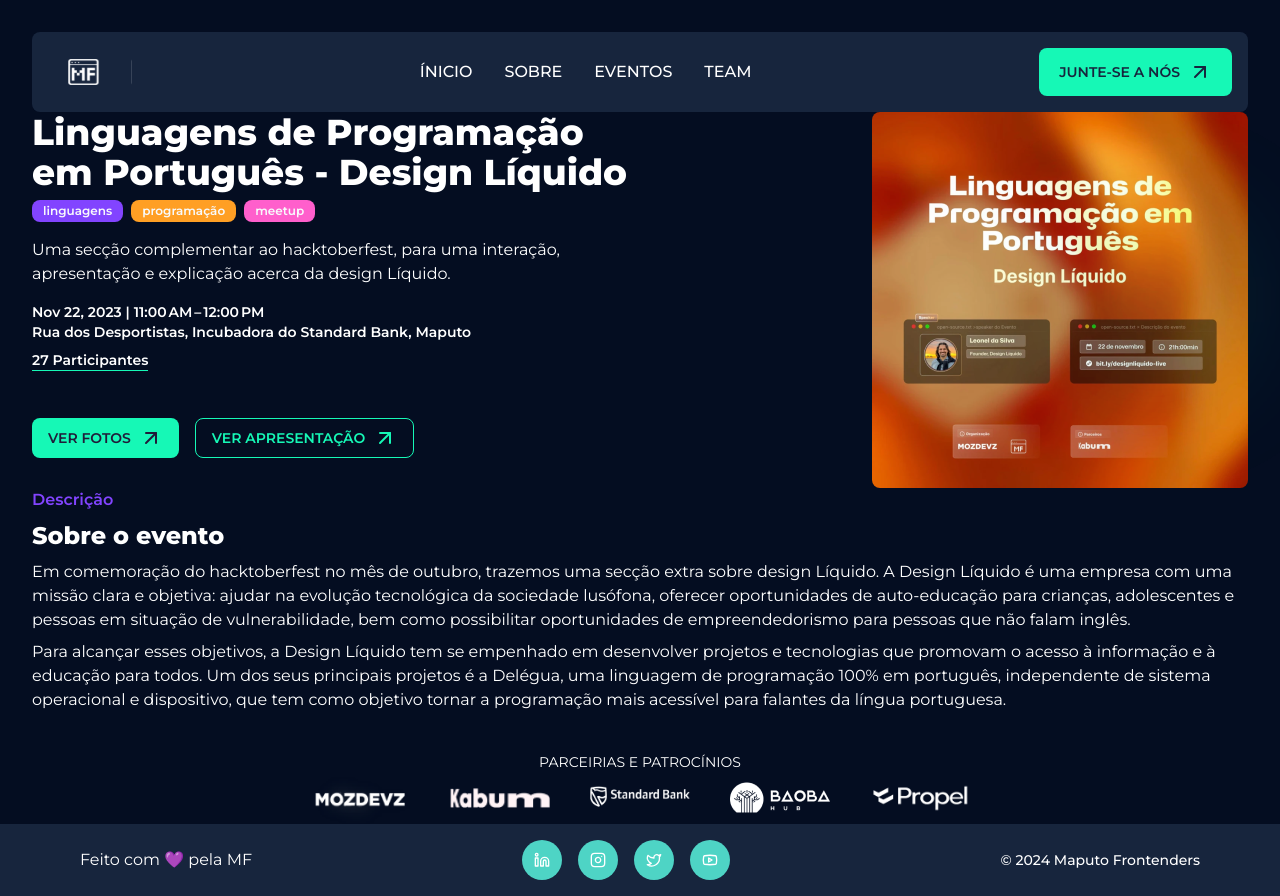
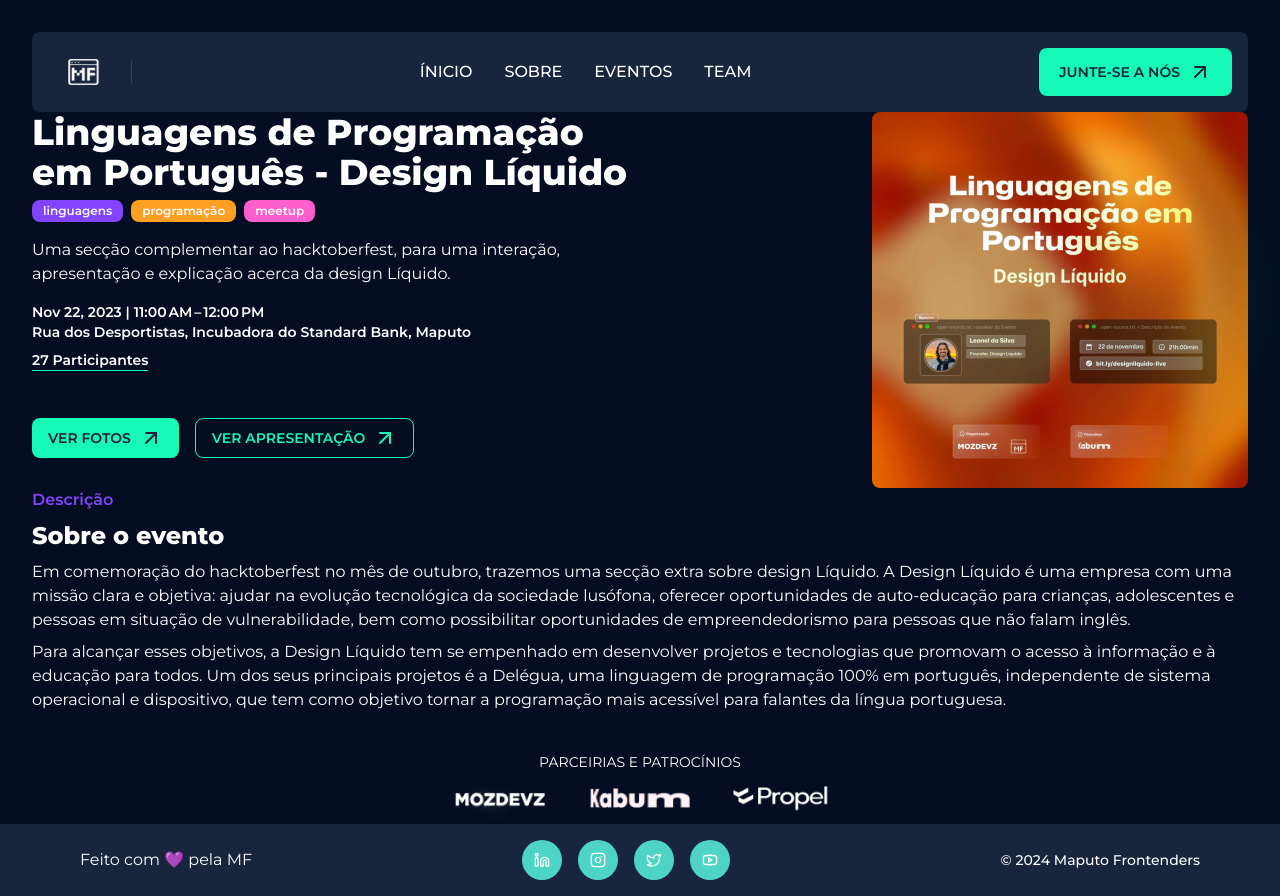
Before and after one commit to Maputo-Frontenders/maputo_frontenders_website, a Next.js app: page /event/1 in a window 1280 px wide. Shown: the top 896 px of the page. Built offline with nearby package versions, Linux system fonts and the light colour scheme.

Commit message:
feat: remove unecessary partners

```diff
--- a/data/mainData.ts
+++ b/data/mainData.ts
@@ -20,14 +20,14 @@ export const sponsorsLogos = [
     id: 2,
     src: "/sponsors/kabum.png",
   },
-  {
-    id: 3,
-    src: "/sponsors/standard-bank.png",
-  },
-  {
-    id: 4,
-    src: "/sponsors/baoba-hub.png",
-  },
+  // {
+  //   id: 3,
+  //   src: "/sponsors/standard-bank.png",
+  // },
+  // {
+  //   id: 4,
+  //   src: "/sponsors/baoba-hub.png",
+  // },
   {
     id: 5,
     src: "/sponsors/propel.png",
```
